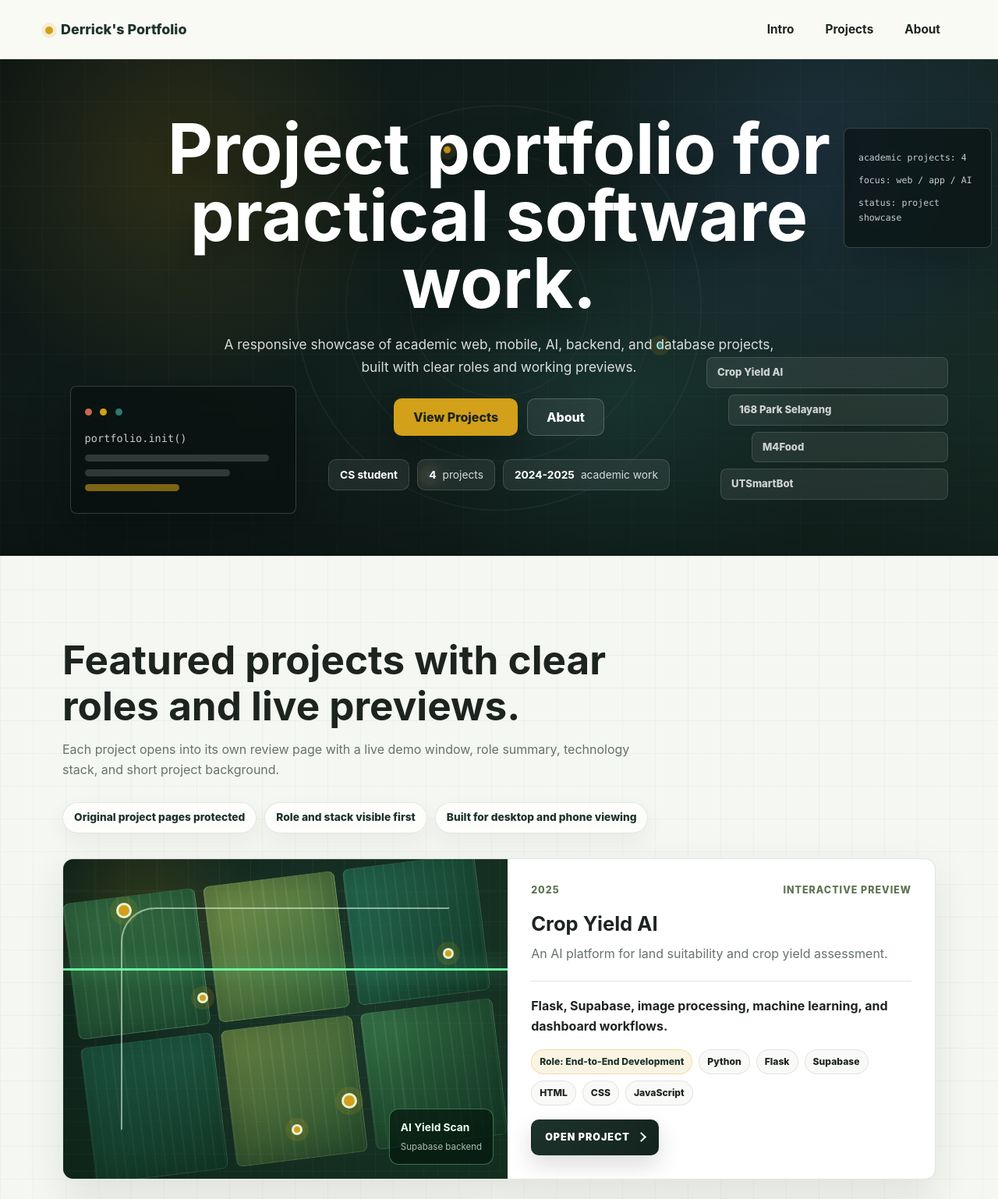
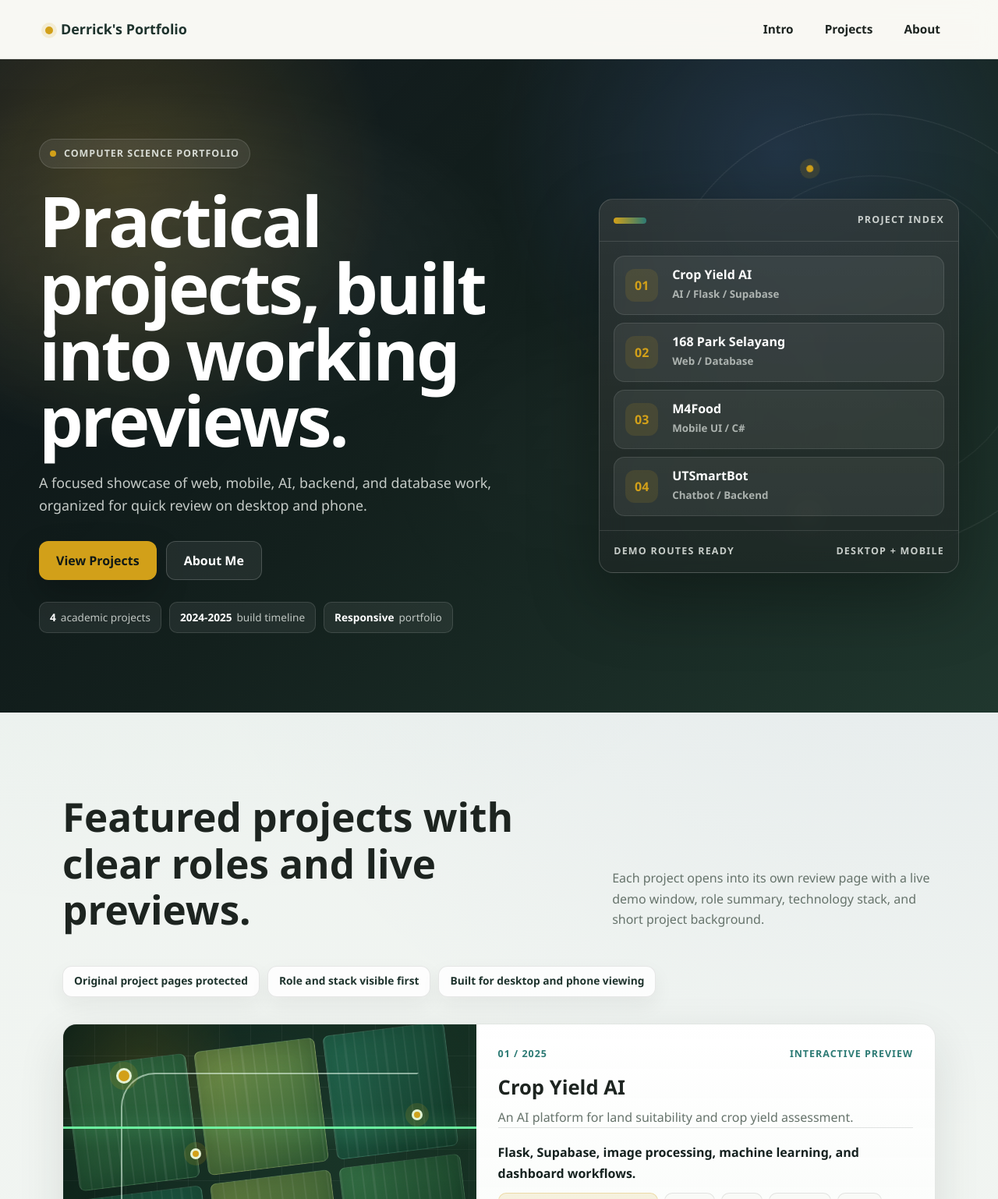
Before and after one commit to Derrick0318/portfolio, a Flask app: page / in a window 1280 px wide. Shown: the top 1538 px of the page at 78% size. Run offline with Flask 3, Linux system fonts and the light colour scheme.

Commit message:
Redesign portfolio UI

```diff
--- a/static/css/portfolio/about.css
+++ b/static/css/portfolio/about.css
@@ -1,7 +1,9 @@
 .about-section {
   padding: clamp(72px, 9vw, 104px) 24px;
   background:
-    linear-gradient(135deg, rgba(255, 255, 255, 0.94), rgba(251, 250, 244, 0.94)),
+    radial-gradient(circle at 12% 22%, rgba(210, 160, 25, 0.12), transparent 24%),
+    radial-gradient(circle at 90% 0, rgba(44, 122, 116, 0.1), transparent 28%),
+    linear-gradient(135deg, rgba(255, 255, 255, 0.96), rgba(242, 246, 242, 0.94)),
     #ffffff;
   border-top: 1px solid var(--line);
 }
@@ -31,7 +33,7 @@
   min-height: 38px;
   padding: 0 13px;
   border: 1px solid rgba(29, 36, 32, 0.1);
-  border-radius: 999px;
+  border-radius: 10px;
   background: #ffffff;
   color: var(--forest-dark);
   font-size: 0.84rem;
@@ -44,6 +46,7 @@
   display: grid;
   gap: 14px;
   padding-left: 0;
+  perspective: 1100px;
 }
 
 .about-flow::before {
@@ -55,8 +58,10 @@
   overflow: hidden;
   padding: 24px 24px 24px 28px;
   border: 1px solid var(--line);
-  border-radius: 8px;
-  background: #ffffff;
+  border-radius: 16px;
+  background:
+    linear-gradient(135deg, rgba(255, 255, 255, 0.98), rgba(248, 251, 248, 0.92)),
+    #ffffff;
   box-shadow: 0 16px 34px rgba(29, 36, 32, 0.08);
   transition: transform 0.2s ease, box-shadow 0.2s ease;
 }
@@ -66,14 +71,14 @@
   top: 0;
   bottom: 0;
   left: 0;
-  width: 5px;
+  width: 2px;
   content: "";
   background: linear-gradient(var(--forest), var(--gold));
   box-shadow: none;
 }
 
 .about-step:hover {
-  transform: translateY(-3px);
+  transform: translateY(-3px) rotateX(1deg);
   box-shadow: 0 22px 48px rgba(29, 36, 32, 0.12);
 }
 
--- a/static/css/portfolio/base.css
+++ b/static/css/portfolio/base.css
@@ -3,6 +3,7 @@
   --muted: #66736b;
   --paper: #f5f7f3;
   --paper-warm: #fbfaf4;
+  --paper-cool: #eef3f0;
   --surface: #ffffff;
   --line: rgba(29, 36, 32, 0.12);
   --forest: #5d7251;
@@ -28,11 +29,10 @@ body {
   min-height: 100vh;
   color: var(--ink);
   background:
-    linear-gradient(rgba(29, 36, 32, 0.035) 1px, transparent 1px),
-    linear-gradient(90deg, rgba(29, 36, 32, 0.03) 1px, transparent 1px),
-    var(--paper);
-  background-size: 42px 42px, 42px 42px, auto;
-  font-family: Inter, ui-sans-serif, system-ui, -apple-system, BlinkMacSystemFont, "Segoe UI", sans-serif;
+    radial-gradient(circle at 12% 0, rgba(44, 122, 116, 0.08), transparent 28%),
+    radial-gradient(circle at 90% 12%, rgba(68, 98, 168, 0.08), transparent 26%),
+    linear-gradient(180deg, var(--paper-cool), var(--paper));
+  font-family: "Aptos", "Segoe UI", ui-sans-serif, system-ui, -apple-system, BlinkMacSystemFont, sans-serif;
   line-height: 1.65;
 }
 
@@ -56,8 +56,12 @@ img {
 }
 
 .section-heading {
-  max-width: 760px;
-  margin-bottom: 28px;
+  display: grid;
+  grid-template-columns: minmax(0, 0.85fr) minmax(260px, 0.55fr);
+  gap: clamp(22px, 5vw, 64px);
+  align-items: end;
+  max-width: none;
+  margin-bottom: 30px;
 }
 
 .section-kicker {
--- a/static/css/portfolio/hero.css
+++ b/static/css/portfolio/hero.css
@@ -1,43 +1,43 @@
 .hero {
   position: relative;
-  min-height: clamp(600px, 76vh, 760px);
-  display: grid;
-  place-items: center;
   overflow: hidden;
-  padding: 72px 24px 84px;
-  color: #ffffff;
+  min-height: clamp(640px, 78vh, 820px);
+  padding: clamp(72px, 8vw, 112px) 24px;
+  color: #f7fbf7;
   background:
-    radial-gradient(circle at 18% 22%, rgba(210, 160, 25, 0.16), transparent 25%),
-    radial-gradient(circle at 82% 20%, rgba(64, 98, 168, 0.22), transparent 27%),
-    radial-gradient(circle at 62% 72%, rgba(44, 122, 116, 0.18), transparent 30%),
-    linear-gradient(135deg, rgba(12, 21, 20, 0.99), rgba(24, 45, 39, 0.98)),
-    #101916;
+    radial-gradient(circle at 12% 18%, rgba(210, 160, 25, 0.2), transparent 26%),
+    radial-gradient(circle at 78% 14%, rgba(68, 98, 168, 0.28), transparent 30%),
+    linear-gradient(135deg, #0b1216 0%, #13201d 48%, #20372e 100%);
+}
+
+.hero-grid,
+.hero-scan,
+.hero-orbit {
+  position: absolute;
+  pointer-events: none;
 }
 
 .hero-grid {
-  position: absolute;
   inset: 0;
-  background-image:
-    linear-gradient(rgba(255, 255, 255, 0.08) 1px, transparent 1px),
-    linear-gradient(90deg, rgba(255, 255, 255, 0.08) 1px, transparent 1px);
-  background-size: 54px 54px;
-  opacity: 0.28;
+  background:
+    radial-gradient(ellipse at 18% 32%, rgba(255, 255, 255, 0.11), transparent 30%),
+    radial-gradient(ellipse at 68% 64%, rgba(255, 255, 255, 0.07), transparent 34%),
+    linear-gradient(135deg, rgba(255, 255, 255, 0.045), transparent 44%);
+  mask-image: linear-gradient(180deg, black, transparent 92%);
 }
 
 .hero-scan {
-  position: absolute;
   inset: 0;
-  background: linear-gradient(90deg, transparent, rgba(255, 255, 255, 0.06), transparent);
-  transform: translateX(-100%);
-  animation: heroScan 7s ease-in-out infinite;
+  background: linear-gradient(115deg, transparent 35%, rgba(255, 255, 255, 0.07), transparent 62%);
+  animation: heroScan 8s ease-in-out infinite;
 }
 
 .hero-orbit {
-  position: absolute;
-  z-index: 1;
-  width: min(520px, 70vw);
+  right: -120px;
+  top: 70px;
+  width: min(560px, 72vw);
   aspect-ratio: 1;
-  border: 1px solid rgba(255, 255, 255, 0.08);
+  border: 1px solid rgba(255, 255, 255, 0.1);
   border-radius: 50%;
   transform: rotate(-18deg);
 }
@@ -45,14 +45,14 @@
 .hero-orbit::before,
 .hero-orbit::after {
   position: absolute;
-  inset: 12%;
-  border: 1px solid rgba(255, 255, 255, 0.06);
+  inset: 14%;
+  border: 1px solid rgba(255, 255, 255, 0.075);
   border-radius: 50%;
   content: "";
 }
 
 .hero-orbit::after {
-  inset: 28%;
+  inset: 32%;
 }
 
 .hero-orbit span {
@@ -61,64 +61,73 @@
   height: 9px;
   border-radius: 50%;
   background: var(--gold);
-  box-shadow: 0 0 0 8px rgba(210, 160, 25, 0.12);
+  box-shadow: 0 0 0 8px rgba(210, 160, 25, 0.14);
 }
 
-.hero-orbit span:nth-child(1) {
-  top: 8%;
-  left: 49%;
-}
+.hero-orbit span:nth-child(1) { top: 9%; left: 47%; }
+.hero-orbit span:nth-child(2) { right: 13%; bottom: 31%; background: var(--teal); }
+.hero-orbit span:nth-child(3) { bottom: 14%; left: 22%; background: var(--blue); }
 
-.hero-orbit span:nth-child(2) {
-  right: 14%;
-  bottom: 28%;
-  background: var(--teal);
-}
-
-.hero-orbit span:nth-child(3) {
-  bottom: 15%;
-  left: 20%;
-  background: var(--blue);
-}
-
-.hero::after {
-  position: absolute;
-  inset: auto 0 0;
-  height: 210px;
-  content: "";
-  background: linear-gradient(180deg, transparent, rgba(0, 0, 0, 0.3));
+.hero-shell {
+  position: relative;
+  z-index: 2;
+  display: grid;
+  grid-template-columns: minmax(0, 0.96fr) minmax(360px, 0.72fr);
+  gap: clamp(42px, 8vw, 106px);
+  align-items: center;
+  width: min(1180px, 100%);
+  margin: 0 auto;
 }
 
 .hero-content {
-  position: relative;
-  z-index: 3;
-  width: min(860px, 100%);
-  text-align: center;
+  max-width: 720px;
+}
+
+.hero-status {
+  display: inline-flex;
+  align-items: center;
+  gap: 10px;
+  min-height: 38px;
+  margin-bottom: 24px;
+  padding: 0 13px;
+  border: 1px solid rgba(255, 255, 255, 0.14);
+  border-radius: 999px;
+  background: rgba(255, 255, 255, 0.08);
+  color: rgba(247, 251, 247, 0.82);
+  font-size: 0.78rem;
+  font-weight: 850;
+  letter-spacing: 0.08em;
+  text-transform: uppercase;
+}
+
+.hero-status::before {
+  width: 8px;
+  height: 8px;
+  border-radius: 50%;
+  background: var(--gold);
+  content: "";
 }
 
 .hero h1 {
-  margin-bottom: 22px;
+  max-width: 760px;
+  margin-bottom: 24px;
   color: #ffffff;
-  font-size: clamp(3.2rem, 7vw, 6.2rem);
-  line-height: 0.96;
-  letter-spacing: 0;
-  text-shadow: 0 18px 42px rgba(0, 0, 0, 0.38);
+  font-size: clamp(3.3rem, 7vw, 6.4rem);
+  line-height: 0.95;
+  letter-spacing: -0.035em;
 }
 
 .hero p {
-  max-width: 710px;
-  margin-right: auto;
-  margin-left: auto;
-  color: rgba(255, 255, 255, 0.84);
-  font-size: 1.08rem;
+  max-width: 660px;
+  color: rgba(247, 251, 247, 0.78);
+  font-size: 1.12rem;
 }
 
 .hero-actions {
   display: flex;
-  justify-content: center;
   flex-wrap: wrap;
   gap: 12px;
-  margin-top: 26px;
+  margin-top: 30px;
 }
 
 .primary-action,
@@ -126,25 +135,23 @@
   display: inline-flex;
   align-items: center;
   justify-content: center;
-  min-height: 48px;
-  padding: 0 24px;
-  border-radius: 10px;
-  border: 1px solid transparent;
-  font-weight: 800;
-  transition: transform 0.2s ease, background 0.2s ease, border-color 0.2s ease;
+  min-height: 50px;
+  padding: 0 22px;
+  border-radius: 12px;
+  font-weight: 850;
+  transition: transform 0.2s ease, border-color 0.2s ease, background 0.2s ease;
 }
 
 .primary-action {
   background: var(--gold);
-  color: #1a2420;
-  box-shadow: 0 18px 36px rgba(0, 0, 0, 0.22);
+  color: #101916;
+  box-shadow: 0 18px 42px rgba(0, 0, 0, 0.24);
 }
 
 .secondary-action {
-  border-color: rgba(255, 255, 255, 0.2);
-  background: rgba(255, 255, 255, 0.08);
+  border: 1px solid rgba(255, 255, 255, 0.18);
+  background: rgba(255, 255, 255, 0.07);
   color: #ffffff;
-  backdrop-filter: blur(10px);
 }
 
 .primary-action:hover,
@@ -152,146 +159,116 @@
   transform: translateY(-2px);
 }
 
-.secondary-action:hover {
-  border-color: rgba(255, 255, 255, 0.34);
-  background: rgba(255, 255, 255, 0.13);
-}
-
 .hero-highlights {
   display: flex;
-  justify-content: center;
   flex-wrap: wrap;
   gap: 10px;
-  width: min(760px, 100%);
-  margin: 30px auto 0;
+  margin-top: 28px;
 }
 
 .hero-highlights span {
   display: inline-flex;
   align-items: center;
-  gap: 8px;
   min-height: 40px;
-  padding: 0 14px;
-  border: 1px solid rgba(255, 255, 255, 0.14);
+  padding: 0 13px;
+  border: 1px solid rgba(255, 255, 255, 0.12);
   border-radius: 10px;
-  background: rgba(255, 255, 255, 0.075);
-  color: rgba(255, 255, 255, 0.82);
-  font-size: 0.86rem;
-  backdrop-filter: blur(10px);
+  background: rgba(255, 255, 255, 0.065);
+  color: rgba(247, 251, 247, 0.74);
+  font-size: 0.85rem;
 }
 
 .hero-highlights strong {
+  margin-right: 6px;
   color: #ffffff;
 }
 
-.hero-console {
-  position: absolute;
-  z-index: 1;
-  width: 290px;
-  padding: 18px;
-  border: 1px solid rgba(255, 255, 255, 0.18);
-  border-radius: 8px;
-  background: rgba(8, 15, 14, 0.62);
-  box-shadow: 0 24px 60px rgba(0, 0, 0, 0.25);
-  backdrop-filter: blur(12px);
+.hero-dashboard {
+  overflow: hidden;
+  border: 1px solid rgba(255, 255, 255, 0.16);
+  border-radius: 18px;
+  background:
+    linear-gradient(180deg, rgba(255, 255, 255, 0.12), rgba(255, 255, 255, 0.055)),
+    rgba(8, 15, 14, 0.54);
+  box-shadow: 0 32px 90px rgba(0, 0, 0, 0.32);
+  backdrop-filter: blur(16px);
 }
 
-.hero-console p {
-  margin: 10px 0;
-  color: rgba(255, 255, 255, 0.78);
-  font-family: Consolas, "Courier New", monospace;
-  font-size: 0.85rem;
+.dashboard-top,
+.dashboard-footer {
+  display: flex;
+  align-items: center;
+  justify-content: space-between;
+  gap: 16px;
+  min-height: 54px;
+  padding: 0 18px;
 }
 
-.hero-console-one {
-  left: 7%;
-  bottom: 54px;
+.dashboard-top {
+  border-bottom: 1px solid rgba(255, 255, 255, 0.12);
 }
 
-.hero-console-two {
-  right: 8px;
-  top: 88px;
-  width: 190px;
+.dashboard-top span {
+  width: 42px;
+  height: 8px;
+  border-radius: 999px;
+  background: linear-gradient(90deg, var(--gold), var(--teal));
 }
 
-.hero-console-two p {
-  font-size: 0.72rem;
+.dashboard-top strong,
+.dashboard-footer span {
+  color: rgba(247, 251, 247, 0.78);
+  font-size: 0.78rem;
+  font-weight: 850;
+  letter-spacing: 0.1em;
+  text-transform: uppercase;
 }
 
-.hero-project-rail {
-  position: absolute;
-  right: 5%;
-  bottom: 72px;
-  z-index: 2;
+.dashboard-list {
   display: grid;
-  gap: 8px;
-  width: min(310px, 26vw);
+  gap: 10px;
+  padding: 18px;
 }
 
-.hero-project-rail span {
-  min-height: 38px;
-  padding: 8px 13px;
-  border: 1px solid rgba(255, 255, 255, 0.13);
-  border-radius: 8px;
-  background: rgba(255, 255, 255, 0.08);
-  color: rgba(255, 255, 255, 0.78);
-  font-size: 0.82rem;
-  font-weight: 800;
-  backdrop-filter: blur(10px);
+.dashboard-list div {
+  display: grid;
+  grid-template-columns: 46px 1fr;
+  gap: 4px 14px;
+  align-items: center;
+  min-height: 76px;
+  padding: 14px;
+  border: 1px solid rgba(255, 255, 255, 0.11);
+  border-radius: 14px;
+  background: rgba(255, 255, 255, 0.065);
 }
 
-.hero-project-rail span:nth-child(2) {
-  margin-left: 28px;
+.dashboard-list span {
+  grid-row: span 2;
+  display: grid;
+  place-items: center;
+  width: 42px;
+  height: 42px;
+  border-radius: 12px;
+  background: rgba(210, 160, 25, 0.13);
+  color: var(--gold);
+  font-weight: 900;
 }
 
-.hero-project-rail span:nth-child(3) {
-  margin-left: 58px;
+.dashboard-list strong {
+  color: #ffffff;
+  line-height: 1.2;
 }
 
-.hero-project-rail span:nth-child(4) {
-  margin-left: 18px;
+.dashboard-list small {
+  color: rgba(247, 251, 247, 0.62);
+  font-weight: 700;
 }
 
-.console-dot {
-  display: inline-block;
-  width: 9px;
-  height: 9px;
-  margin-right: 6px;
-  border-radius: 50%;
-  background: var(--coral);
-}
-
-.console-dot:nth-child(2) {
-  background: var(--gold);
-}
-
-.console-dot:nth-child(3) {
-  background: var(--teal);
-}
-
-.console-line {
-  height: 9px;
-  width: 74%;
-  margin: 10px 0;
-  border-radius: 8px;
-  background: rgba(255, 255, 255, 0.16);
-}
-
-.console-line.wide {
-  width: 94%;
-}
-
-.console-line.short {
-  width: 48%;
-  background: rgba(210, 160, 25, 0.58);
+.dashboard-footer {
+  border-top: 1px solid rgba(255, 255, 255, 0.12);
 }
 
 @keyframes heroScan {
-  0%, 36% {
-    transform: translateX(-100%);
-  }
-
-  70%, 100% {
-    transform: translateX(100%);
-  }
+  0%, 38% { transform: translateX(-100%); }
+  72%, 100% { transform: translateX(100%); }
 }
--- a/static/css/portfolio/projects.css
+++ b/static/css/portfolio/projects.css
@@ -1,7 +1,7 @@
 .project-grid {
   display: grid;
   grid-template-columns: repeat(2, minmax(0, 1fr));
-  gap: 28px;
+  gap: 22px;
 }
 
 .project-index-kicker {
@@ -13,7 +13,7 @@
   display: flex;
   flex-wrap: wrap;
   gap: 10px;
-  margin: 0 0 32px;
+  margin: 0 0 34px;
 }
 
 .project-summary-strip span {
@@ -22,8 +22,8 @@
   min-height: 40px;
   padding: 0 14px;
   border: 1px solid rgba(29, 36, 32, 0.1);
-  border-radius: 999px;
-  background: rgba(255, 255, 255, 0.74);
+  border-radius: 12px;
+  background: rgba(255, 255, 255, 0.82);
   color: var(--forest-dark);
   font-size: 0.86rem;
   font-weight: 800;
@@ -34,15 +34,15 @@
   position: relative;
   isolation: isolate;
   display: grid;
-  grid-template-rows: 230px 1fr;
+  grid-template-rows: 210px 1fr;
   overflow: hidden;
-  min-height: 460px;
-  border: 1px solid var(--line);
-  border-radius: 14px;
+  min-height: 430px;
+  border: 1px solid rgba(18, 31, 28, 0.1);
+  border-radius: 18px;
   background:
-    linear-gradient(180deg, rgba(255, 255, 255, 0.96), #ffffff),
+    linear-gradient(180deg, rgba(255, 255, 255, 0.98), rgba(248, 251, 248, 0.94)),
     var(--surface);
-  box-shadow: 0 18px 50px rgba(29, 36, 32, 0.1);
+  box-shadow: 0 20px 60px rgba(29, 36, 32, 0.11);
   transition: transform 0.24s ease, box-shadow 0.24s ease, border-color 0.24s ease;
 }
 
@@ -51,14 +51,14 @@
   inset: 0;
   z-index: -1;
   content: "";
-  background: linear-gradient(135deg, rgba(210, 160, 25, 0.14), transparent 32%, rgba(44, 122, 116, 0.12));
+  background: linear-gradient(135deg, rgba(210, 160, 25, 0.12), transparent 34%, rgba(68, 98, 168, 0.12));
   opacity: 0;
   transition: opacity 0.24s ease;
 }
 
 .project-card:first-child {
   grid-column: 1 / -1;
-  grid-template-columns: minmax(0, 1.02fr) minmax(380px, 0.98fr);
+  grid-template-columns: minmax(0, 0.9fr) minmax(420px, 1fr);
   grid-template-rows: none;
   min-height: 340px;
 }
@@ -83,7 +83,7 @@
   display: grid;
   place-items: center;
   overflow: hidden;
-  min-height: 230px;
+  min-height: 210px;
   background:
     linear-gradient(135deg, rgba(93, 114, 81, 0.16), rgba(44, 122, 116, 0.16)),
     #e9ede6;
@@ -93,11 +93,8 @@
   position: absolute;
   inset: 0;
   content: "";
-  background:
-    linear-gradient(rgba(255, 255, 255, 0.1) 1px, transparent 1px),
-    linear-gradient(90deg, rgba(255, 255, 255, 0.08) 1px, transparent 1px);
-  background-size: 42px 42px;
-  opacity: 0.22;
+  background: linear-gradient(180deg, transparent, rgba(6, 16, 13, 0.1));
+  opacity: 0.34;
   pointer-events: none;
 }
 
@@ -106,19 +103,19 @@
 }
 
 .project-card:first-child .project-body {
-  grid-template-rows: auto auto minmax(48px, auto) minmax(76px, auto) minmax(52px, auto) auto;
+  grid-template-rows: auto auto auto auto auto auto;
 }
 
 .project-card:first-child .project-summary {
-  min-height: 48px;
+  min-height: 0;
 }
 
 .project-card:first-child .project-background {
-  min-height: 76px;
+  min-height: 0;
 }
 
 .project-card:first-child .project-stack-preview {
-  min-height: 52px;
+  min-height: 0;
 }
 
 .project-visual img {
@@ -521,9 +518,9 @@
 
 .project-body {
   display: grid;
-  grid-template-rows: auto auto minmax(58px, auto) minmax(92px, auto) minmax(58px, auto) auto;
+  grid-template-rows: auto auto auto auto auto auto;
   align-content: start;
-  padding: clamp(22px, 3vw, 30px);
+  padding: clamp(22px, 3vw, 28px);
 }
 
 .project-meta {
@@ -532,7 +529,7 @@
   justify-content: space-between;
   gap: 12px;
   margin-bottom: 18px;
-  color: var(--forest);
+  color: var(--teal);
   font-size: 0.78rem;
   font-weight: 800;
   letter-spacing: 0.08em;
@@ -546,16 +543,14 @@
 }
 
 .project-summary {
-  min-height: 58px;
   margin-bottom: 0;
 }
 
 .project-background {
-  min-height: 92px;
   margin: 0;
   padding-top: 18px;
   border-top: 1px solid var(--line);
-  color: var(--ink);
+  color: #15211f;
   font-weight: 700;
 }
 
@@ -564,7 +559,6 @@
   flex-wrap: wrap;
   gap: 8px;
   align-content: start;
-  min-height: 58px;
   margin-top: 12px;
   margin-bottom: 18px;
 }
@@ -575,7 +569,7 @@
   min-height: 32px;
   padding: 0 10px;
   border: 1px solid rgba(29, 36, 32, 0.1);
-  border-radius: 999px;
+  border-radius: 10px;
   background: rgba(248, 250, 246, 0.86);
   color: var(--ink);
   font-size: 0.76rem;
@@ -584,7 +578,7 @@
 
 .project-stack-preview .role-chip {
   border-color: rgba(210, 160, 25, 0.28);
-  background: rgba(210, 160, 25, 0.12);
+  background: rgba(210, 160, 25, 0.13);
   color: var(--forest-dark);
 }
 
@@ -596,7 +590,7 @@
   min-height: 46px;
   padding: 0 17px;
   border: 1px solid rgba(29, 36, 32, 0.14);
-  border-radius: 10px;
+  border-radius: 12px;
   background:
     linear-gradient(135deg, var(--forest-dark), #13231d);
   color: #ffffff;
--- a/templates/portfolio/_about.html
+++ b/templates/portfolio/_about.html
@@ -1,7 +1,6 @@
 <section class="about-section" id="about">
   <div class="section-inner about-layout">
     <div>
-      <p class="section-kicker">About</p>
       <h2>Computer Science student building practical systems.</h2>
       <p>
         These are academic projects I built or contributed to during my studies.
--- a/templates/portfolio/_hero.html
+++ b/templates/portfolio/_hero.html
@@ -6,41 +6,41 @@
     <span></span>
     <span></span>
   </div>
-  <div class="hero-console hero-console-one" aria-hidden="true">
-    <span class="console-dot"></span>
-    <span class="console-dot"></span>
-    <span class="console-dot"></span>
-    <p>portfolio.init()</p>
-    <div class="console-line wide"></div>
-    <div class="console-line"></div>
-    <div class="console-line short"></div>
-  </div>
-  <div class="hero-console hero-console-two" aria-hidden="true">
-    <p>academic projects: 4</p>
-    <p>focus: web / app / AI</p>
-    <p>status: project showcase</p>
-  </div>
-  <div class="hero-project-rail" aria-hidden="true">
-    <span>Crop Yield AI</span>
-    <span>168 Park Selayang</span>
-    <span>M4Food</span>
-    <span>UTSmartBot</span>
-  </div>
 
+  <div class="hero-shell">
     <div class="hero-content">
-    <h1>Project portfolio for practical software work.</h1>
+      <span class="hero-status">Computer Science Portfolio</span>
+      <h1>Practical projects, built into working previews.</h1>
       <p>
-      A responsive showcase of academic web, mobile, AI, backend, and database
-      projects, built with clear roles and working previews.
+        A focused showcase of web, mobile, AI, backend, and database work,
+        organized for quick review on desktop and phone.
       </p>
       <div class="hero-actions">
         <a class="primary-action" href="#projects">View Projects</a>
-      <a class="secondary-action" href="#about">About</a>
+        <a class="secondary-action" href="#about">About Me</a>
       </div>
       <div class="hero-highlights" aria-label="Portfolio highlights">
-      <span><strong>CS student</strong></span>
-      <span><strong>4</strong> projects</span>
-      <span><strong>2024-2025</strong> academic work</span>
+        <span><strong>4</strong> academic projects</span>
+        <span><strong>2024-2025</strong> build timeline</span>
+        <span><strong>Responsive</strong> portfolio</span>
       </div>
     </div>
+
+    <aside class="hero-dashboard" aria-label="Portfolio project overview">
+      <div class="dashboard-top">
+        <span></span>
+        <strong>Project Index</strong>
+      </div>
+      <div class="dashboard-list">
+        <div><span>01</span><strong>Crop Yield AI</strong><small>AI / Flask / Supabase</small></div>
+        <div><span>02</span><strong>168 Park Selayang</strong><small>Web / Database</small></div>
+        <div><span>03</span><strong>M4Food</strong><small>Mobile UI / C#</small></div>
+        <div><span>04</span><strong>UTSmartBot</strong><small>Chatbot / Backend</small></div>
+      </div>
+      <div class="dashboard-footer">
+        <span>demo routes ready</span>
+        <span>desktop + mobile</span>
+      </div>
+    </aside>
+  </div>
 </section>
--- a/templates/portfolio/_projects.html
+++ b/templates/portfolio/_projects.html
@@ -69,7 +69,7 @@
         </div>
         <div class="project-body">
           <div class="project-meta">
-            <span>{{ project.year }}</span>
+            <span>{{ project.number }} / {{ project.year }}</span>
             <span>{{ project.status }}</span>
           </div>
           <h3>{{ project.title }}</h3>
```
Also changed, not shown: static/css/portfolio/responsive.css (+33 -20 lines). Lines whose indentation alone changed are shown as unchanged.
